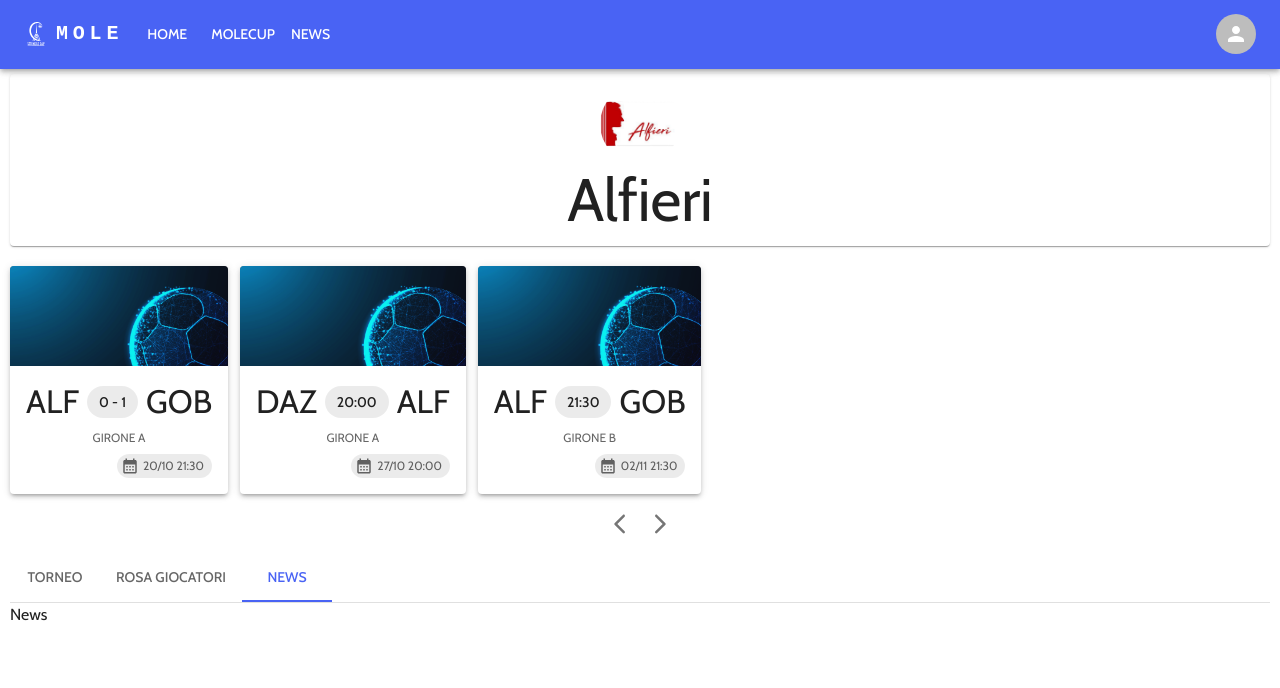
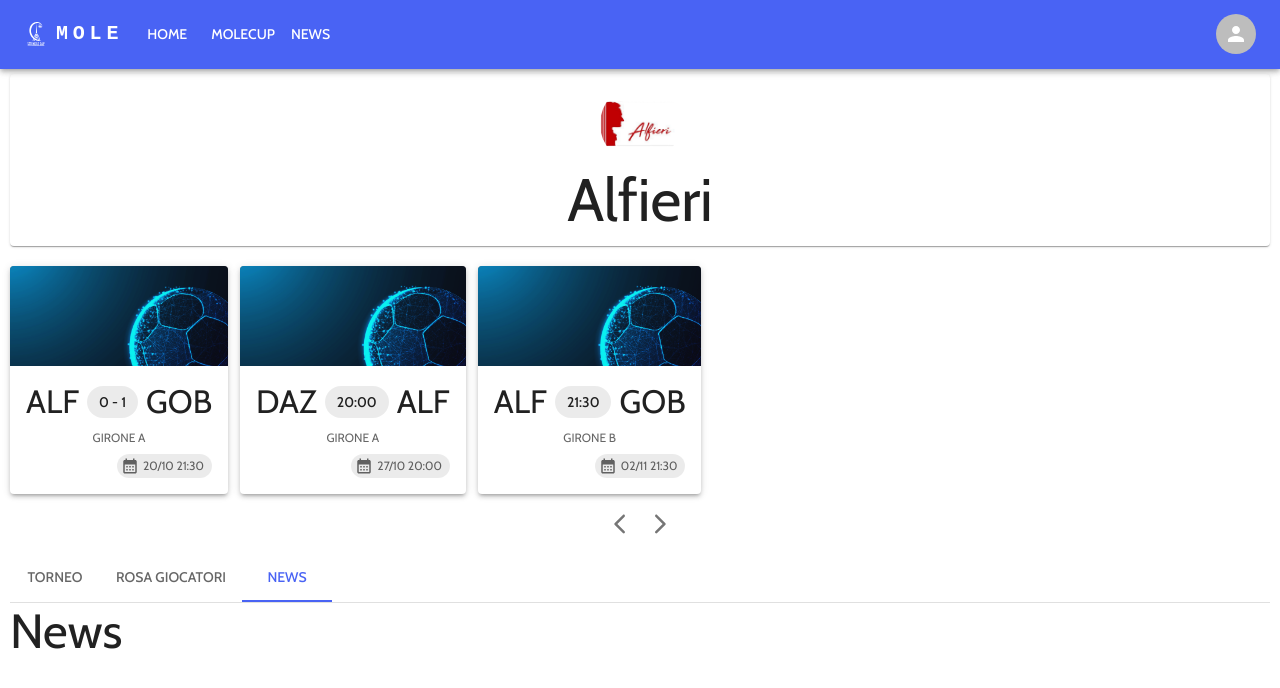
Before and after one commit to molecup/mole-frontend, a Next.js app in the folder mole-frontend/: page /team/alf in a window 1280 px wide. Both pictures are taken after a click on the tab "NEWS". Shown: the top 688 px of the page. Built offline with nearby package versions, Linux system fonts and the light colour scheme.

Commit message:
extracted tabs layout logic

```diff
--- a/mole-frontend/src/app/match/[slug]/page.js
+++ b/mole-frontend/src/app/match/[slug]/page.js
@@ -1,5 +1,4 @@
 import MatchHeader from '@/components/matchHeader';
-import MatchTabs from './tabs';
 import StandingTable from '@/components/standingTable';
 import Container from '@mui/material/Container';
 import TabLayout from '@/components/tabLayout';
--- a/mole-frontend/src/app/team/[slug]/page.js
+++ b/mole-frontend/src/app/team/[slug]/page.js
@@ -5,7 +5,7 @@ import TeamHeader from '@/components/teamHeader';
 import CardSlider from '@/components/cardSlider';
 import MatchCard from '@/components/matchCard';
 import StandingTable from '@/components/standingTable';
-import TeamTabs from './tabs';
+import TabLayout from '@/components/tabLayout';
 
 import matchImg from "@/components/static_media/match_placeholder.jpg";
 import alfieriImg from '@/components/static_media/alfieri.png';
@@ -77,10 +77,13 @@ export default function TeamPage({params}){
                 />
             )}
             </CardSlider>
-            <TeamTabs
-                playerList = {playerList}
-                league = {{name: "Giorne A"}}
-            />
+            <TabLayout
+                labels = {["Torneo", "Rosa giocatori", "News"]}
+            >
+                <StandingTable title="Girone A" />
+                <PlayerList playerList={playerList} />
+                <Typography variant="h3">News</Typography>
+            </TabLayout>
         </>
     );
 }
--- a/mole-frontend/src/app/team/[slug]/tabs.js
+++ /dev/null
@@ -1,71 +0,0 @@
-'use client'
-import { useState } from 'react';
-import PlayerList from '@/components/playerList';
-import PropTypes from 'prop-types';
-import Tabs from '@mui/material/Tabs';
-import Tab from '@mui/material/Tab';
-import Typography from '@mui/material/Typography';
-import Box from '@mui/material/Box';
-import StandingTable from '@/components/standingTable';
-
-export default function TeamTabs(props){
-    const [value, setValue] = useState(0);
-
-    const handleChange = (event, newValue) => {
-      setValue(newValue);
-    };
-
-    return(
-        <Box sx={{ margin: '10px' }}>
-            <Box sx={{ borderBottom: 1, borderColor: 'divider' }}>
-                <Tabs value={value} onChange={handleChange} aria-label="tab squadra" variant="scrollable" scrollButtons="auto">
-                <Tab label={"Torneo"} {...a11yProps(0)} />
-                <Tab label={"Rosa giocatori"} {...a11yProps(1)} />
-                <Tab label="News" {...a11yProps(2)} />
-                </Tabs>
-            </Box>
-            <CustomTabPanel value={value} index={1}>
-                <PlayerList playerList={props.playerList} />
-            </CustomTabPanel>
-            <CustomTabPanel value={value} index={0}>
-                <StandingTable title={props.league.name} small/>
-            </CustomTabPanel>
-            <CustomTabPanel value={value} index={2}>
-                <Typography>News</Typography>
-            </CustomTabPanel>
-        </Box>
-    );
-}
-
-function a11yProps(index) {
-    return {
-      id: `simple-tab-${index}`,
-      'aria-controls': `pannello tab-${index}`,
-    };
-  }
-
-  function CustomTabPanel(props) {
-    const { children, value, index, ...other } = props;
-
-    return (
-      <div
-        role="tabpanel"
-        hidden={value !== index}
-        id={`simple-tabpanel-${index}`}
-        aria-labelledby={`simple-tab-${index}`}
-        {...other}
-      >
-        {value === index && (
-          <Box>
-            {children}
-          </Box>
-        )}
-      </div>
-    );
-  }
-
-  CustomTabPanel.propTypes = {
-    children: PropTypes.node,
-    index: PropTypes.number.isRequired,
-    value: PropTypes.number.isRequired,
-  };
```
Also changed, not shown: mole-frontend/src/app/match/[slug]/tabs.js (deleted, +0 -81 lines).
